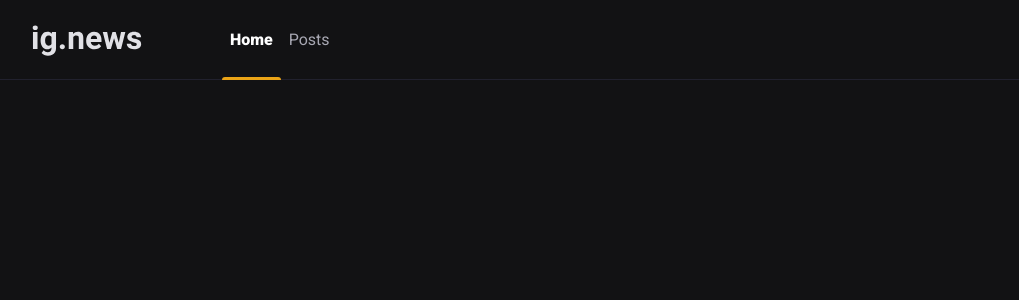
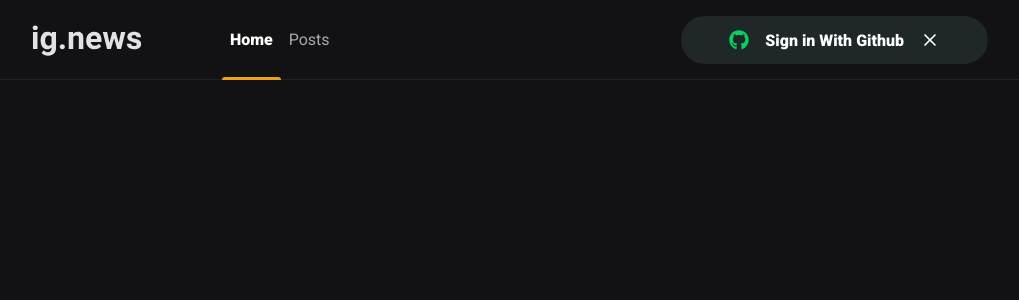
Before and after one commit to bvieiradeveloper/shareNews, a Next.js app: page / in a window 1280 px wide. Shown: the top 300 px of the page, without its empty margins (80-1099 px from the left). Built offline with nearby package versions, Linux system fonts and the light colour scheme.

Commit message:
SignInButton

```diff
--- a/package.json
+++ b/package.json
@@ -13,6 +13,7 @@
     "next": "12.1.6",
     "react": "18.1.0",
     "react-dom": "18.1.0",
+    "react-icons": "^4.3.1",
     "sass": "^1.51.0",
     "typescript": "^4.6.4"
   },
--- a/src/components/index.tsx
+++ b/src/components/Header/index.tsx
@@ -1,3 +1,4 @@
+import { SignInButton } from "../SignInButton";
 import styles from "./styles.module.scss"
 
 export function Header(){
@@ -9,6 +10,7 @@
           <a className={styles.active}>Home</a>
           <a>Posts</a>
         </nav>
+        <SignInButton/>
       </div>
     </header>
   );
--- a/src/components/styles.module.scss
+++ b/src/components/Header/styles.module.scss
@@ -44,4 +44,7 @@
       }
     }
   }
+  button {
+    margin-left:  auto;
+  }
 }
--- /dev/null
+++ b/src/components/SignInButton/index.tsx
@@ -0,0 +1,22 @@
+import { FaGithub } from 'react-icons/fa'
+import { FiX } from 'react-icons/fi'
+
+import styles from '../SignInButton/style.module.scss'
+
+export function SignInButton(){
+
+  const isUserLoggedIn = true
+  return isUserLoggedIn ? (
+  <button className={styles.signInButton} type="button">
+    <FaGithub color='#04d361'/>
+    Sign in With Github
+    <FiX  className={styles.closeIcon}/>
+  </button>
+) : (
+  <button className={styles.signInButton} type="button">
+    <FaGithub color='#eba417'/>
+    Sign in With Github
+    <FiX className={styles.closeIcon}/>
+  </button>
+)
+}
--- /dev/null
+++ b/src/components/SignInButton/style.module.scss
@@ -0,0 +1,29 @@
+.signInButton{
+  display: flex;
+  align-items: center;
+  justify-content: center;
+  border-radius: 3rem;
+  color: var(--white);
+  font-weight: bold;
+  border: none;
+  padding: 0 3rem;
+  height: 3rem;
+  background: var(--gray-850);
+
+  svg{
+    width: 20px;
+    height: 20px;
+  }
+
+  svg:first-child{
+    margin-right: 1rem;
+  }
+
+  svg.closeIcon{
+    margin-left: 1rem;
+  }
+  transition: filter 0.2;
+  &:hover{
+    filter: brightness(0.8);
+  }
+}
--- a/src/pages/_app.tsx
+++ b/src/pages/_app.tsx
@@ -1,5 +1,6 @@
 import { AppProps } from "next/app"
-import { Header } from "../components";
+import { Header } from "../components/Header";
+
 import "../styles/global.scss";
 function MyApp({ Component, pageProps }: AppProps) {
   return (
--- a/src/styles/global.scss
+++ b/src/styles/global.scss
@@ -20,6 +20,7 @@
   --gray-100: #e1e1e6;
   --gray-300: #a8a8b3;
   --gray-800: #21212e;
+  --gray-850: #1f2729;
   --gray-900: #121214;
 
   --cyan-500: #61dafb;
```
Also changed, not shown: src/styles/globals.css (deleted, +0 -16 lines), 1 other file (tests, documents, lock files or other folders).
